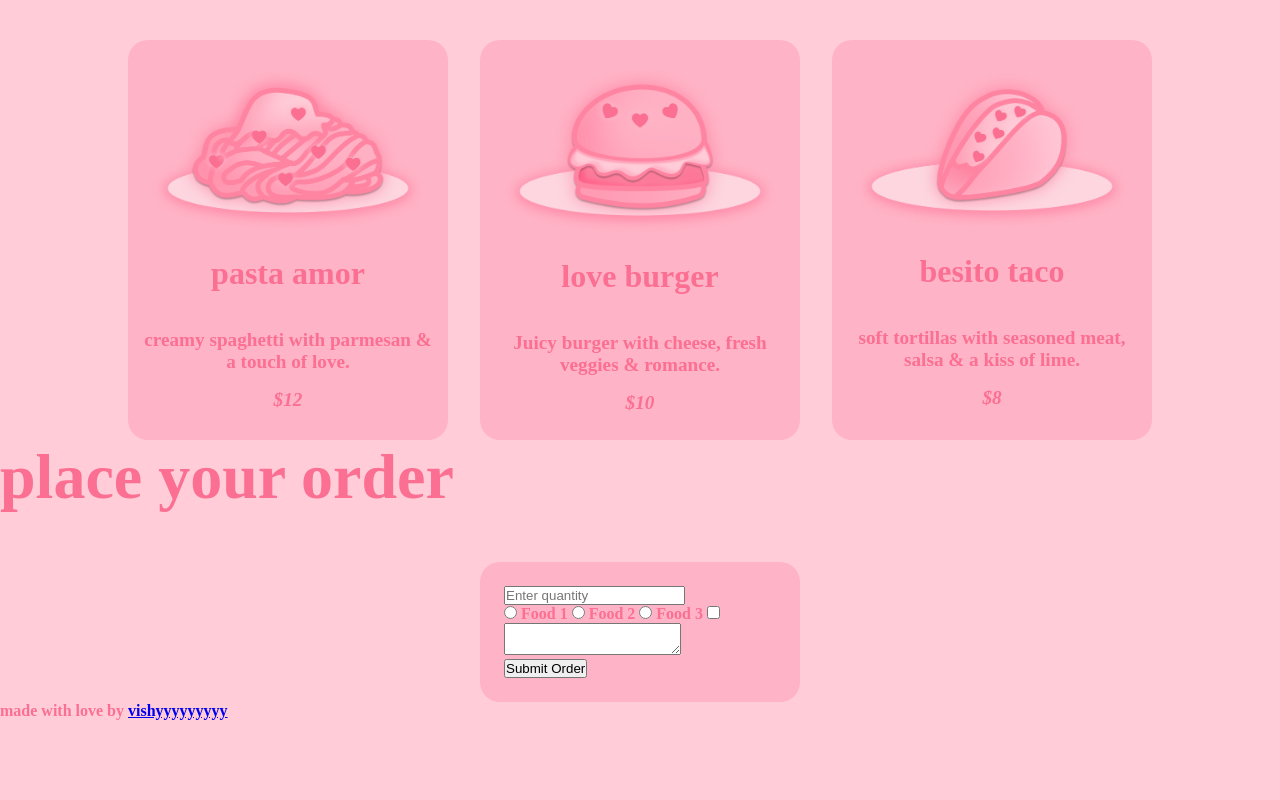
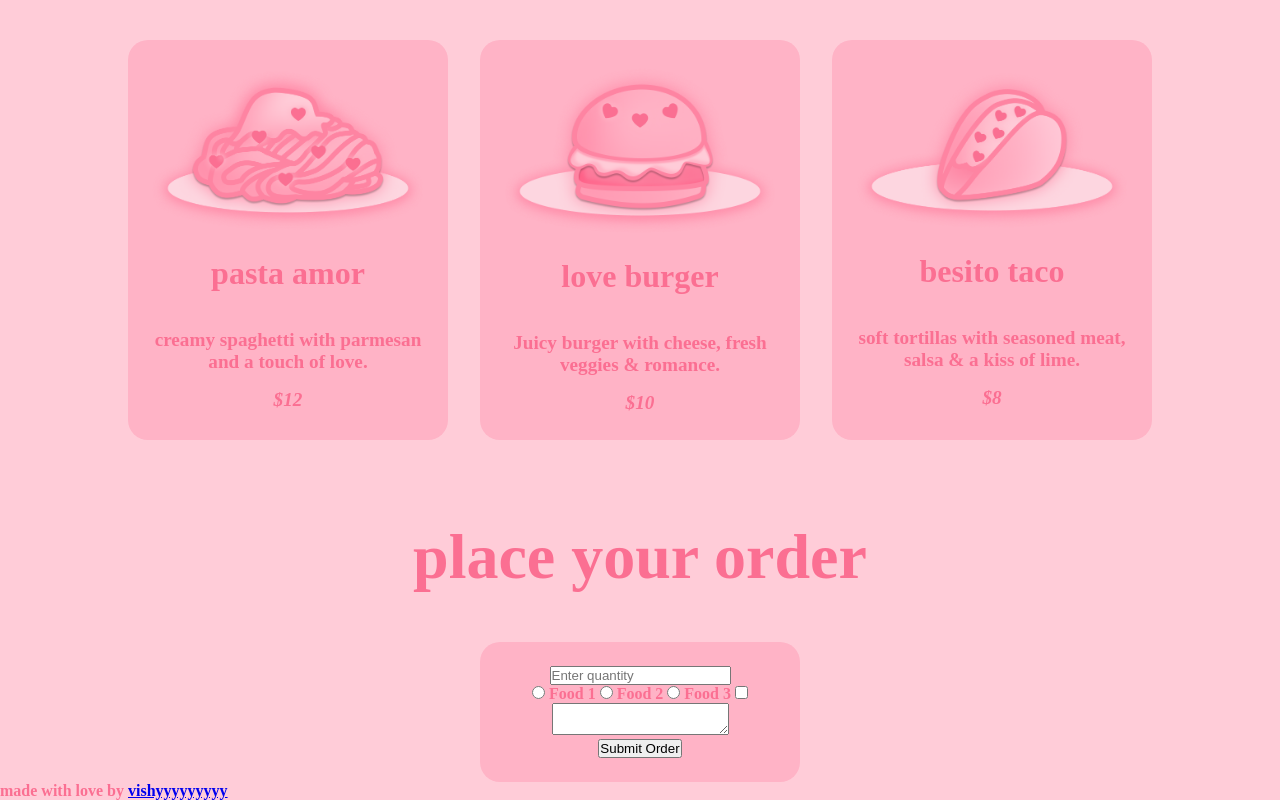
Before and after one commit to vishyyyyyyyyy/restraunt-menu, a plain HTML site: page index.html in a window 1280 px wide. Shown: the part 1677-2477 px from the top of the page. Before the commit the page ends 2397 px from the top, so only its background shows below. Drawn offline with Linux system fonts and the light colour scheme; a web font is replaced by a local one.

Commit message:
Update index.html

```diff
--- a/index.html
+++ b/index.html
@@ -65,7 +65,7 @@
             <article class = "food-item">
                 <img src = "dish 1.png" alt=" pasta" id="pasta-img" class ="food">
                 <h3>pasta amor</h3>
-                <p>creamy spaghetti with parmesan & a touch of love. <br> <em>$12 </em> </p>
+                <p>creamy spaghetti with parmesan<br> and a touch of love. <br> <em>$12 </em> </p>
             </article>
 
            <article class = "food-item">
@@ -83,7 +83,7 @@
 
         </div>
 
-        <div>
+        <div id="order-section">
             <h2 id = "order-form">place your order</h2>
             <form><!--add label stuffs here later-->
                 <input type="number" placeholder="Enter quantity"> <br>
@@ -95,7 +95,12 @@
                 <textarea></textarea><br>
 
                 <input type = "submit" value="Submit Order">
-            </form>
+                </form>
+
+            </div>
+
+
+            <div>
 
 
 
```
